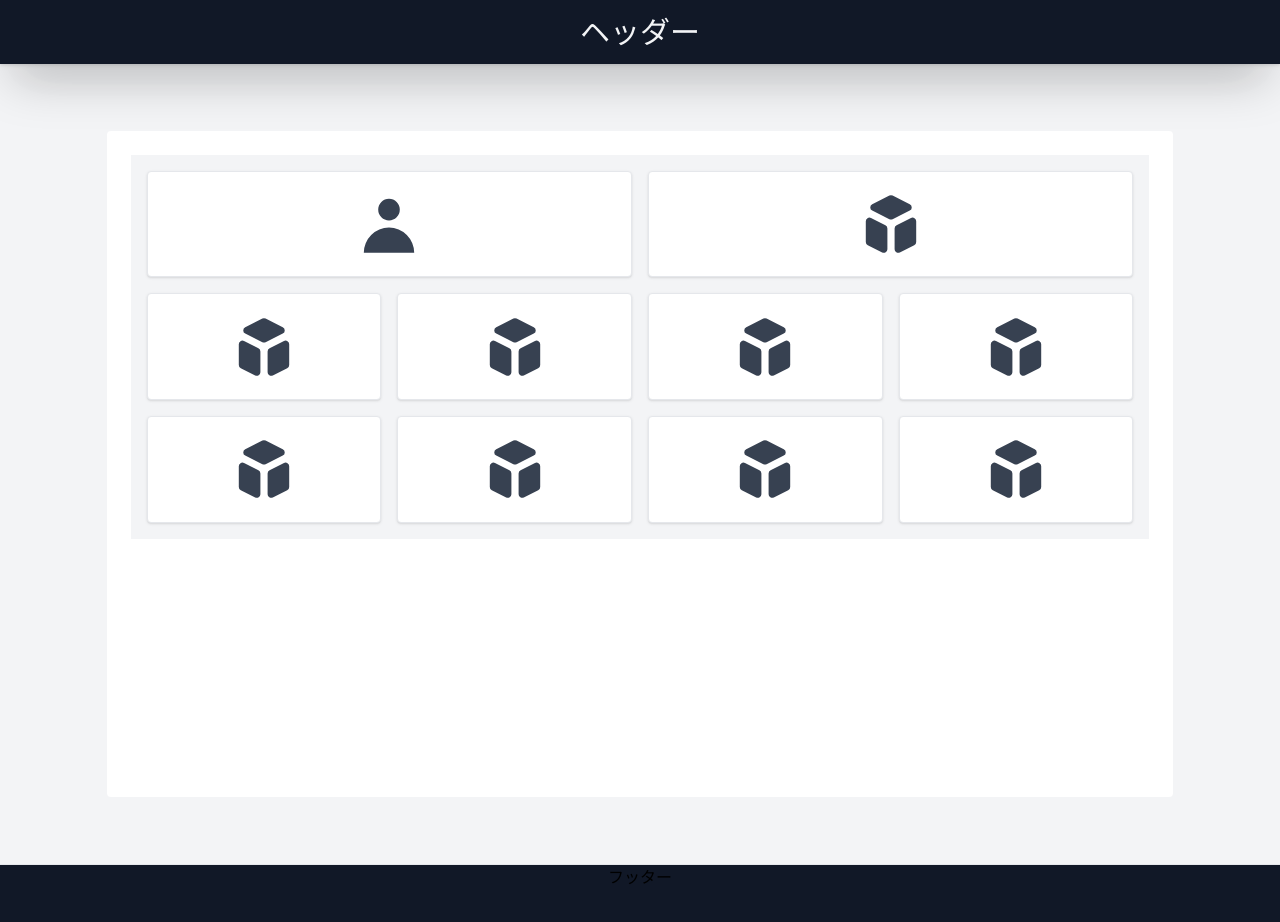
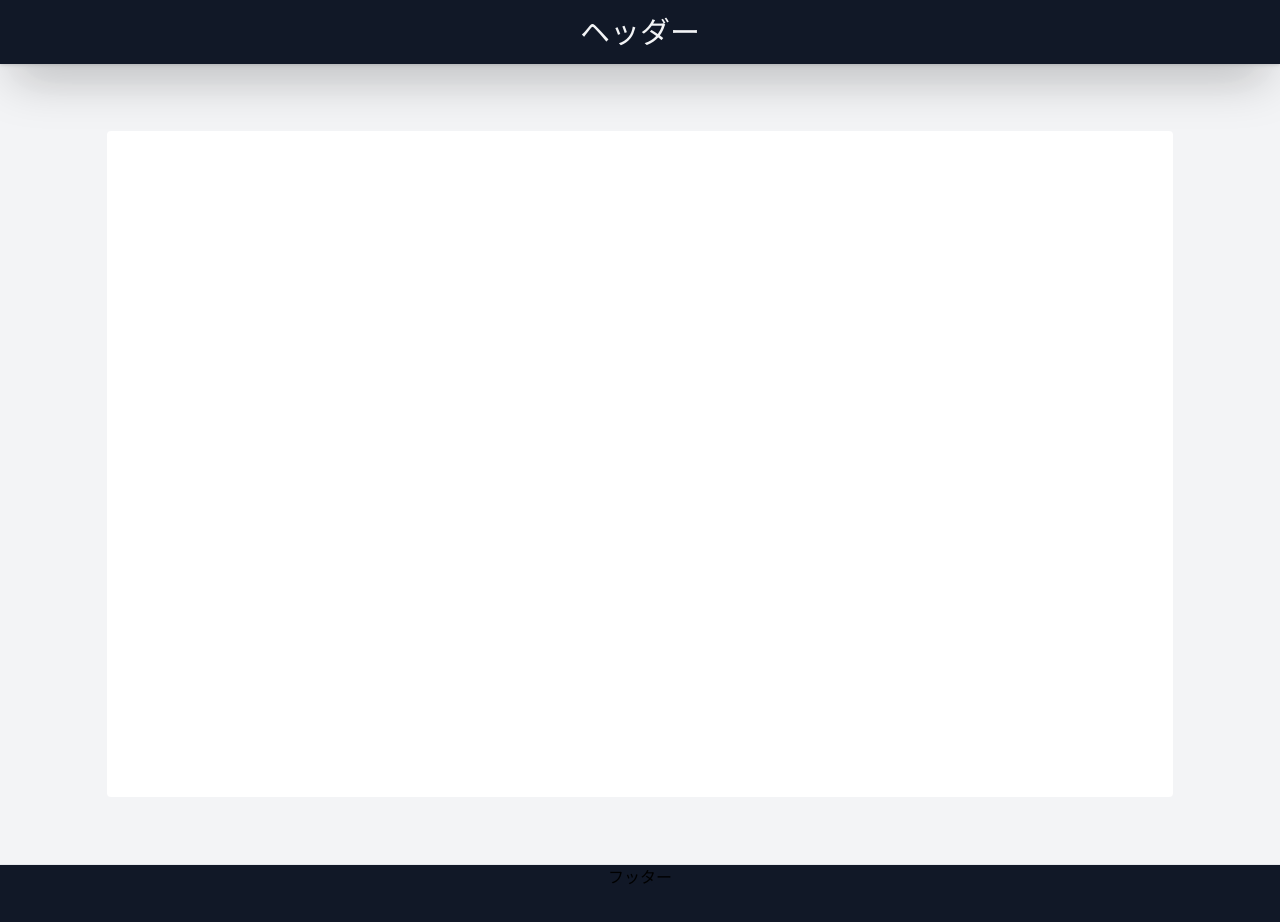
Before and after one commit to B4129/tailwind-sandbox, a React (Create React App) app: page /sandbox in a window 1280 px wide. Shown: the top 922 px of the page. Built offline with nearby package versions, Linux system fonts and the light colour scheme; the HTML template or start-up script is replaced by a standard one.

Commit message:
refactor: page

```diff
--- a/src/pages/Sandbox.tsx
+++ /dev/null
@@ -1,69 +0,0 @@
-import React, { FC, useState } from 'react';
-import { HiCube, HiUser } from 'react-icons/hi';
-
-export const Sandbox: FC = () => {
-  const [iconColor, setIconColor] = useState('text-gray-700');
-  return (
-    <div className="container mx-auto">
-      <div className="flex flex-row ">
-        <div className="flex-1">
-          <div className="grid grid-cols-4 gap-4 bg-gray-100 h-96 p-4">
-            <div className="col-span-2  border border-gray-200 bg-white rounded hover:border-blue-400 hover:shadow-lg transition-all shadow">
-              <div
-                className="flex flex-row justify-center items-center h-full hover:cursor-pointer"
-                onMouseEnter={() => setIconColor('text-gray-500')}
-                onMouseLeave={() => setIconColor('text-gray-700')}>
-                <HiUser className={`transition-all text-7xl ${iconColor}`} />
-              </div>
-            </div>
-            <div className="col-span-2  border border-gray-200 bg-white rounded hover:border-blue-400 hover:shadow-lg transition-all hover:cursor-pointer shadow">
-              <div className="flex flex-row justify-center items-center h-full">
-                <HiCube className="text-7xl text-gray-700" />
-              </div>
-            </div>
-            <div className=" border border-gray-200 bg-white rounded hover:shadow-lg hover:border-blue-400 transition-all hover:cursor-pointer shadow">
-              <div className="flex flex-row justify-center items-center h-full">
-                <HiCube className="text-7xl text-gray-700" />
-              </div>
-            </div>
-            <div className=" border border-gray-200 bg-white rounded hover:border-blue-400 hover:shadow-lg transition-all hover:cursor-pointer shadow">
-              <div className="flex flex-row justify-center items-center h-full">
-                <HiCube className="text-7xl text-gray-700" />
-              </div>
-            </div>
-            <div className=" border border-gray-200 bg-white rounded hover:border-blue-400 hover:shadow-lg transition-all hover:cursor-pointer shadow">
-              <div className="flex flex-row justify-center items-center h-full">
-                <HiCube className="text-7xl text-gray-700" />
-              </div>
-            </div>
-            <div className=" border border-gray-200 bg-white rounded hover:border-blue-400 hover:shadow-lg transition-all hover:cursor-pointer shadow">
-              <div className="flex flex-row justify-center items-center h-full">
-                <HiCube className="text-7xl text-gray-700" />
-              </div>
-            </div>
-            <div className=" border border-gray-200 bg-white rounded hover:border-blue-400 hover:shadow-lg transition-all hover:cursor-pointer shadow">
-              <div className="flex flex-row justify-center items-center h-full">
-                <HiCube className="text-7xl text-gray-700" />
-              </div>
-            </div>
-            <div className=" border border-gray-200 bg-white rounded hover:border-blue-400 hover:shadow-lg transition-all hover:cursor-pointer shadow">
-              <div className="flex flex-row justify-center items-center h-full">
-                <HiCube className="text-7xl text-gray-700" />
-              </div>
-            </div>
-            <div className=" border border-gray-200 bg-white rounded hover:border-blue-400 hover:shadow-lg transition-all hover:cursor-pointer shadow">
-              <div className="flex flex-row justify-center items-center h-full">
-                <HiCube className="text-7xl text-gray-700" />
-              </div>
-            </div>
-            <div className=" border border-gray-200 bg-white rounded hover:border-blue-400 hover:shadow-lg transition-all hover:cursor-pointer shadow">
-              <div className="flex flex-row justify-center items-center h-full">
-                <HiCube className="text-7xl text-gray-700" />
-              </div>
-            </div>
-          </div>
-        </div>
-      </div>
-    </div>
-  );
-};
--- /dev/null
+++ b/src/pages/TileMenuPage.tsx
@@ -0,0 +1,21 @@
+import React, {FC} from 'react';
+import {UserCard} from "../components/models/User/Card";
+import {TileMenu} from "../components/ui/TileMenu";
+
+export const TileMenuPage: FC = () => {
+
+  return (
+    <div className="container mx-auto">
+      <div className="flex flex-row ">
+        <div className="flex-1">
+          <TileMenu />
+        </div>
+      </div>
+      <div className="flex flex-row">
+        <div className="flex-1 mt-5">
+          <UserCard/>
+        </div>
+      </div>
+    </div>
+  );
+};
--- /dev/null
+++ b/src/pages/UserCardPage.tsx
@@ -0,0 +1,14 @@
+import React, {FC} from 'react';
+import {UserCard} from "../components/models/User/Card";
+
+export const UserCardPage: FC = () => {
+  return (
+    <div className="container mx-auto">
+      <div className="flex flex-row">
+        <div className="flex-1 mt-5">
+          <UserCard/>
+        </div>
+      </div>
+    </div>
+  );
+};
```
Also changed, not shown: src/routes/index.tsx (+8 -3 lines).
